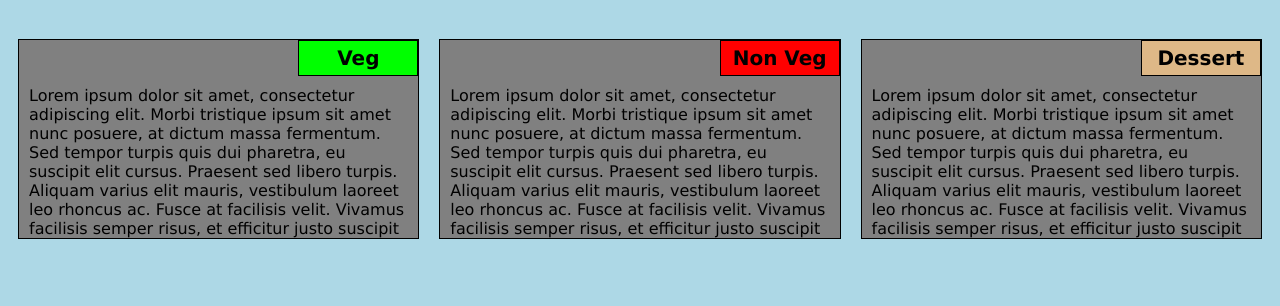
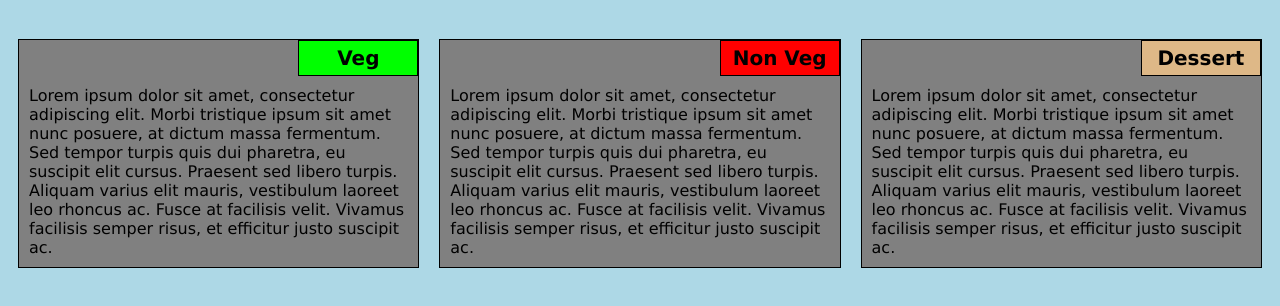
Before and after one commit to tushrkhrbkr/FullStack, a plain HTML site: page mod2assignment/index.html in a window 1280 px wide. Shown: the part 62-368 px from the top of the page. Drawn offline with Linux system fonts and the light colour scheme.

Commit message:
Update style.css

```diff
--- a/mod2assignment/css/style.css
+++ b/mod2assignment/css/style.css
@@ -33,10 +33,8 @@ section {
 	border:	1px solid black;
 	background-color: grey;
 	width: 100%;
-	height: 200px;
 	color: black;
 	position: relative;
-	overflow: auto;
 }
 
 #Veg {
```
